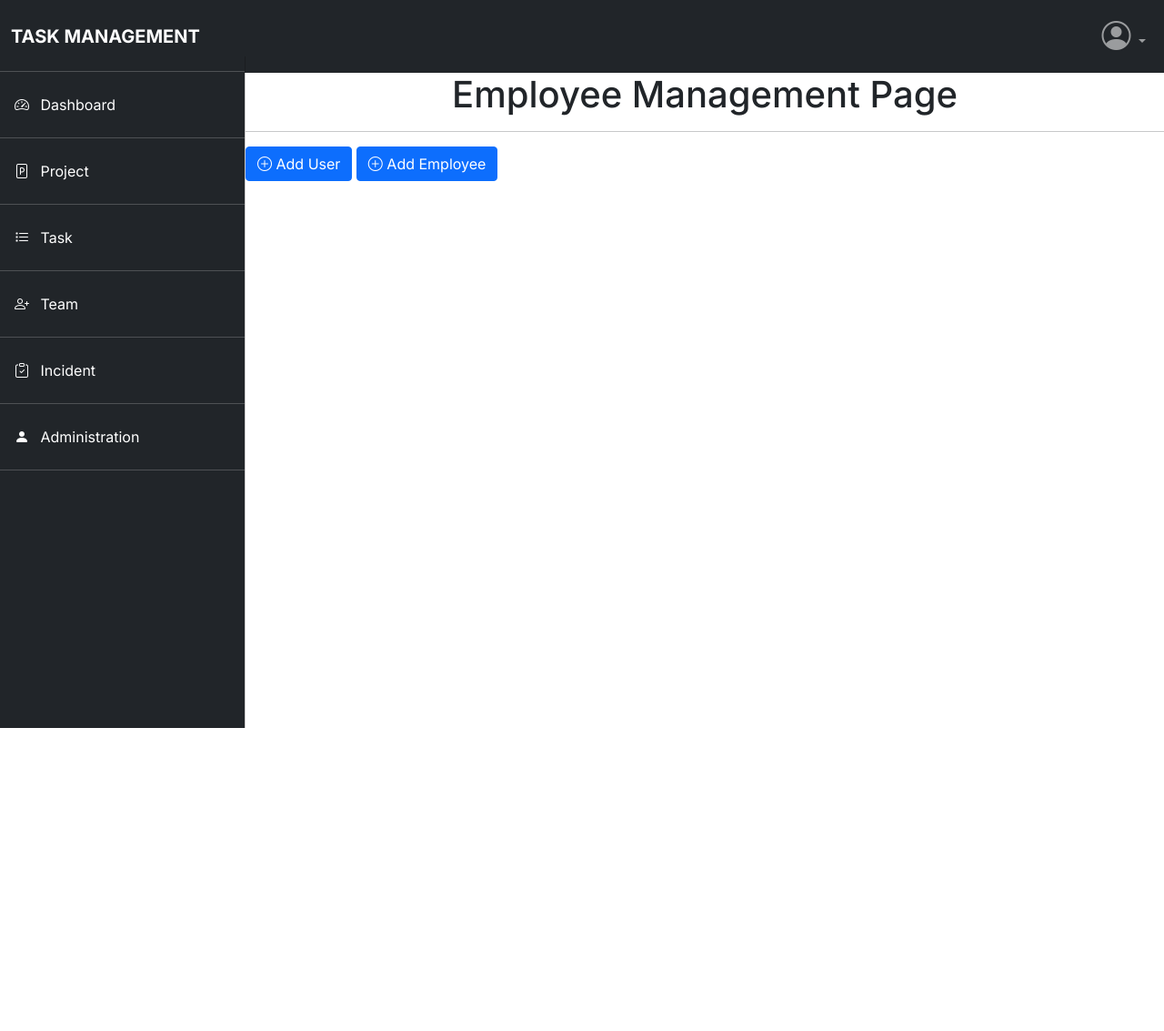
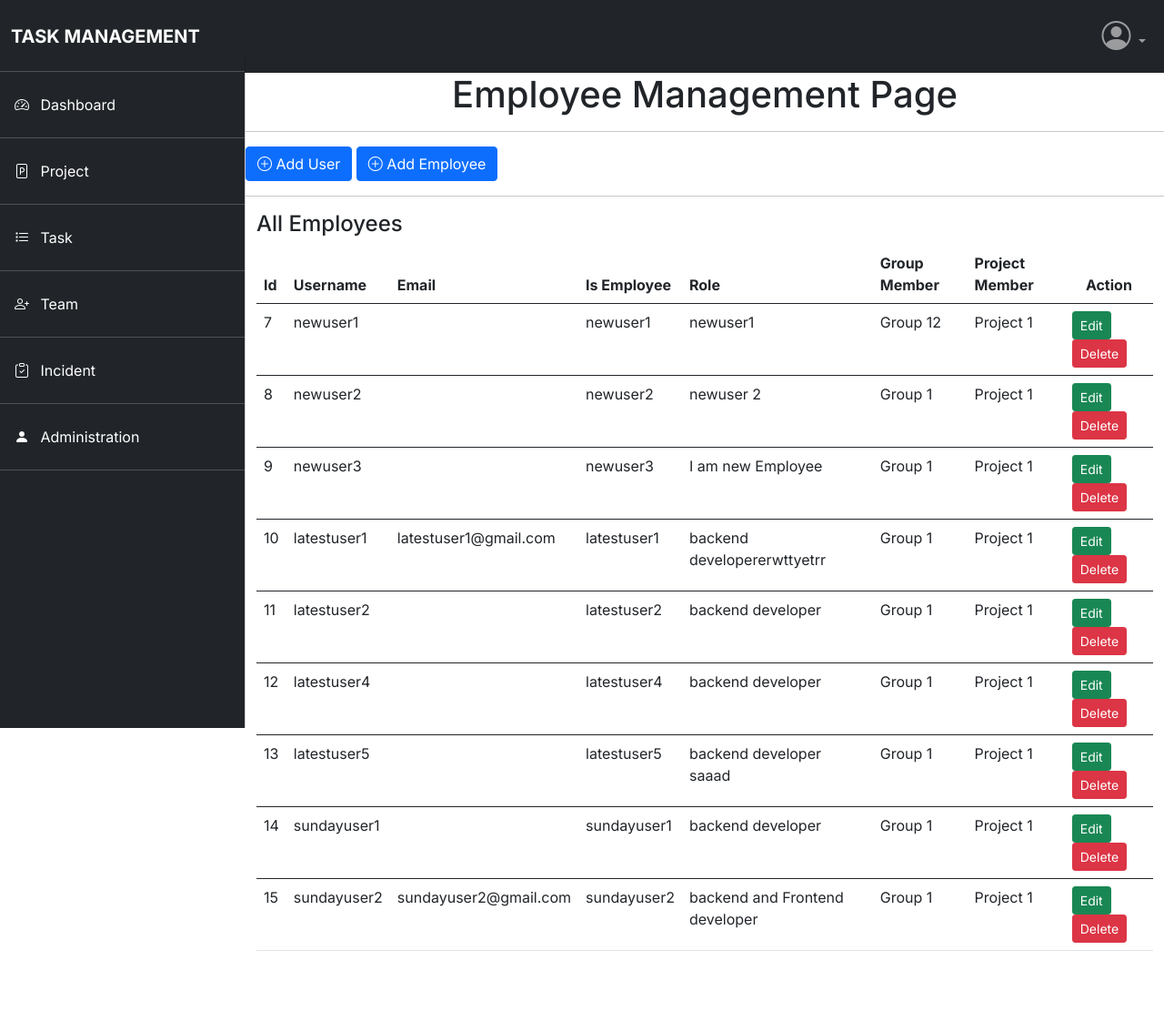
Before and after one commit to vive-999/softcell_taskM, a Django app: page /user in a window 1280 px wide. Shown: the whole page at 91% size. Before the commit the page ends 800 px from the top, so only its background shows below. Run offline with Django 3.2, Linux system fonts and the light colour scheme; data comes from the database, SQL or seed files in the repository; both versions use the stored data as it was after the commit.

Commit message:
Added CRUD on EMployee

```diff
--- a/accounts/forms.py
+++ b/accounts/forms.py
@@ -1,5 +1,7 @@
 from django import  forms
 from django.core.exceptions import ValidationError
+
+
 from .models import Profile
 from django.forms import ModelForm
 from django.contrib.auth.models import User
@@ -12,6 +14,7 @@ from django.contrib.auth.forms import ReadOnlyPasswordHashField
 
 
 class EmployeeCreatiionForm(forms.ModelForm):
+
     class Meta:
         model = Profile
         fields = '__all__'
--- a/accounts/urls.py
+++ b/accounts/urls.py
@@ -5,6 +5,9 @@ urlpatterns = [
     path('',views.base,name='base'),
     path('dashboard',views.dashboard,name='dashboard'),
     path('user',views.user,name='user'),
+    path('employee',views.employee,name='employee'),
+    path('delete-user/<str:pk>',views.deleteUser,name='delete-user'),
+    path('update-user/<str:pk>',views.updateUser,name='update-user'),
     path('register/', views.register,name="register"),
     path('login/', views.user_login,name="user_login"),
 ]
--- a/accounts/views.py
+++ b/accounts/views.py
@@ -2,40 +2,82 @@
 import re
 from django.shortcuts import redirect, render
 from django.shortcuts import render
+
+from accounts.models import Profile
 from .forms import UserCreationForm, UserLoginForm,EmployeeCreatiionForm
 from django.http import HttpResponseRedirect
 from django.contrib.auth.models import User
+from group.models import Group
+from project.models import Project
+
 
 
 
 
 
 def base(request):
-    print(request.user)
     return render(request,'accounts/base.html')
 
 def dashboard(request):
     return render(request,'accounts/dashboard.html')
 
+#User Creation,Making User Employee,Listing All Employee
 def user(request):
     form = UserCreationForm()
-    employeeform=EmployeeCreatiionForm()
+    all_users = User.objects.all()
+    newuser = User.objects.filter(profile__user_id__isnull=True)
+    grouplist = Group.objects.all()
+    projectlist = Project.objects.all()
+
+    context = {'form':form,'all_users':all_users,'newuser':newuser,'grouplist':grouplist,'projectlist':projectlist}
     if request.method =="POST":
         form = UserCreationForm(request.POST)
-        employeeform=EmployeeCreatiionForm(request.POST)
-        name = User.objects.get(id=request.POST.get("user"))
-        print(f"The name of the user is {user}")
-        print(employeeform.__getattribute__)
-        print(employeeform.__getitem__)
+
         if form.is_valid():
             form.save()
-        if employeeform.is_valid():
-            employeeform.save()
-            return redirect('base')
+            print(f'The new user is created')
+            return redirect('user')
+    return render(request,'accounts/user.html',context)
+
+def employee(request):
+    if request.method =="POST":
+        returneduser = request.POST.get('newuser')
+        returnedrole = request.POST.get('role')
+        returnedgroup = request.POST.get('group_member')
+        returnedproject = request.POST.get('project_member')
+
+        ec = Profile(user=User.objects.get(id=returneduser),
+                    role=returnedrole,
+                    group_member=Group.objects.get(id=returnedgroup),
+                    project_member=Project.objects.get(id=returnedproject))
+        if ec.check:
+            ec.save()
+            print(f'The New Employee is with username {returneduser} is Created ')
+            return redirect('user')
+    return render(request,'accounts/user.html')
+
+def deleteUser(request, pk):
+    emp =User.objects.get(id=pk)
+    print(emp)
+    if request.method =="POST":
+        emp.delete()
+        return redirect('user')
+    return render(request,'accounts/delete.html',{'emp':emp})
 
 
+def updateUser(request, pk):
+    emp = Profile.objects.get(id=pk)
+    form = EmployeeCreatiionForm(instance=emp)
+    if request.method=="POST":
+        form = EmployeeCreatiionForm(request.POST,instance=emp)
+        if form.is_valid():
 
-    return render(request,'accounts/user.html',{'form':form, 'employeeform':employeeform})
+            form.save()
+            return redirect('user')
+    context={'form':form}
+    return render(request,'accounts/update.html',context)
+
+
 
 def register(request,*args,**kwargs):
     form = UserCreationForm(request.POST or None)
--- a/templates/accounts/base.html
+++ b/templates/accounts/base.html
@@ -6,7 +6,10 @@
   <meta name="viewport" content="width=device-width, initial-scale=1" />
   <link href="https://cdn.jsdelivr.net/npm/bootstrap@5.0.2/dist/css/bootstrap.min.css" rel="stylesheet"
     integrity="sha384-EVSTQN3/azprG1Anm3QDgpJLIm9Nao0Yz1ztcQTwFspd3yD65VohhpuuCOmLASjC" crossorigin="anonymous" />
+
+
   <title>Task Management</title>
+
   {% load static %}
   <link rel="stylesheet" type="text/css" href="{% static 'accounts/base.css' %}">
 </head>
--- a/templates/accounts/user.html
+++ b/templates/accounts/user.html
@@ -9,11 +9,12 @@
   Add User
 </button>
 
-<button type="button" class="btn btn-primary btn-div" data-bs-toggle="modal" data-bs-target="#exampleModal2"
+<button type="button" class="btn btn-primary btn-div" data-bs-toggle="modal" data-bs-target="#createemployee"
   data-bs-whatever="@getbootstrap">
   <i class="bi bi-plus-circle"></i>
   Add Employee
 </button>
+
 
 <!-- User Creation Form -->
 <div class="modal fade" id="exampleModal" tabindex="-1" aria-labelledby="exampleModalLabel" aria-hidden="true">
@@ -56,39 +57,49 @@
   </div>
 </div>
 
-<!-- Making Users Employee Employee Creation Form -->
-<div class="modal fade" id="exampleModal2" tabindex="-1" aria-labelledby="exampleModalLabel" aria-hidden="true">
+<!-- (ADD Employee)Making Users Employee Employee Creation Form -->
+<div class="modal fade" id="createemployee" tabindex="-1" aria-labelledby="createemployee" aria-hidden="true">
   <div class="modal-dialog">
     <div class="modal-content">
       <div class="modal-header">
-        <h5 class="modal-title" id="exampleModalLabel">Add Task</h5>
+        <h5 class="modal-title" id="exampleModalLabel">Add Employee</h5>
         <button type="button" class="btn-close" data-bs-dismiss="modal" aria-label="Close"></button>
       </div>
       <div class="modal-body">
-        <form method="post" action=""> {% csrf_token %}
-          <!-- <div class="mb-3">
-                <label for="id_username" class="col-form-label">Username:</label>
-                <input type="text" name="username" maxlength="150" class="form-control" required id="id_username" />
-                <span class="helptext">Required. 150 characters or fewer. Letters, digits and @/./+/-/_ only.</span>
+        <form method="post" action="/employee"> {% csrf_token %}
+
+          <div class="mb-3">
+            <label for="newuser">Choose a User:</label>
+            <select  class="form-control" name="newuser" id="cars">
+              {% for new in newuser %}
+              <option value="{{new.id}}">{{new.username}}</option>
+              {% endfor %}
+            </select>
           </div>
+
           <div class="mb-3">
-                <label for="id_email" class="col-form-label">Email address:</label>
-                <input type="email" name="email" maxlength="254" id="id_email" class="form-control"  />
+            <label for="id_role" class="col-form-label">Employee Role</label>
+            <input type="text" name="role" maxlength="254" id="role" class="form-control" />
           </div>
+
           <div class="mb-3">
-                <label  for="id_password1" class="col-form-label">Password</label>
-                <input type="password" name="password1" required id="id_password1" class="form-control" />
+            <label for="group_member">Choose a Group:</label>
+            <select class="form-control" name="group_member" id="cars">
+              {% for group in grouplist %}
+              <option class="form-control" value="{{group.id}}">{{group.name}}</option>
+              {% endfor %}
+            </select>
           </div>
+
           <div class="mb-3">
-                <label for="id_password2" class="col-form-label">Password Confirmation</label>
-                <input type="password" name="password2" required id="id_password2" class="form-control"/>
-              </div> -->
-          {% for employee in employeeform %}
+            <label for="project_member">Choose a Project:</label>
+            <select class="form-control" name="project_member" id="cars">
+              {% for project in projectlist %}
+              <option value="{{project.id}}">{{project.name}}</option>
+              {% endfor %}
+            </select>
+          </div>
 
-
-                {{ employee.user.user.first_name }}
-
-              {% endfor %}
           <div class="modal-footer">
             <button type="button" class="btn btn-secondary" data-bs-dismiss="modal">
               Close
@@ -101,10 +112,79 @@
   </div>
 </div>
 
+
+
+<!-- List All Users -->
+<div class="modal fade" id="listallusers" tabindex="-1" aria-labelledby="listallusers" aria-hidden="true">
+  <div class="modal-dialog">
+    <div class="modal-content">
+      <div class="modal-header">
+        <h5 class="modal-title" id="exampleModalLabel">Add Task</h5>
+        <button type="button" class="btn-close" data-bs-dismiss="modal" aria-label="Close"></button>
+      </div>
+      <div class="modal-body">
+        <form action="" method="POST">
+          {% csrf_token %}
+          <h1>Do you want to delete?</h1>
+          <a href="{{request.META.HTTP_REFERER}}">Cancel</a>
+          <input type="submit" value="Confirm">
+        </form>
+      </div>
+    </div>
+  </div>
+</div>
+
+<hr>
+
+<!-- List All Users -->
+<div class="justify-content-center container">
+  <h4>All Employees</h4>
+  <table class="table">
+    <thead class="thead-dark">
+      <tr>
+        <th scope="col">Id</th>
+        <th scope="col">Username</th>
+        <th scope="col">Email</th>
+        <th scope="col">Is Employee</th>
+        <th scope="col">Role</th>
+        <th scope="col">Group Member</th>
+        <th scope="col">Project Member</th>
+        <th scope="col "><center>Action</center>
+        </th>
+
+      </tr>
+    </thead>
+
+    {% for user in all_users %}
+    <tbody>
+      <tr>
+        <td>{{user.id}}</td>
+        <td>{{user.username}}</td>
+        <td>{{user.email}}</td>
+        <td>{{user.profile|default:"N/A"}}</td>
+        <td>{{user.profile.role}}</td>
+        <td>{{user.profile.group_member}}</td>
+        <td>{{user.profile.project_member}}</td>
+        <td><a href="{% url 'update-user' user.id %}"><button type="button" class="btn btn-sm btn-success">Edit</button></a>
+          <a href="{% url 'delete-user' user.id %}"><button type="button"
+              class="btn btn-sm btn-danger">Delete</button></a>
+        </td>
+
+
+      </tr>
+    </tbody>
+    {% endfor %}
+
+  </table>
+</div>
+
+
+
+
+
+
 {% endblock %}
 
 {% block list %}
 
-
-
 {% endblock %}
```
Also changed, not shown: group/views.py (+3 -11 lines), templates/accounts/delete.html (added, +21 -0 lines), templates/accounts/update.html (added, +61 -0 lines), accounts/migrations/0001_initial.py, db.sqlite3, group/migrations/0001_initial.py, incident/migrations/0001_initial.py, project/migrations/0001_initial.py, task/migrations/0001_initial.py. Lines whose indentation alone changed are shown as unchanged.
